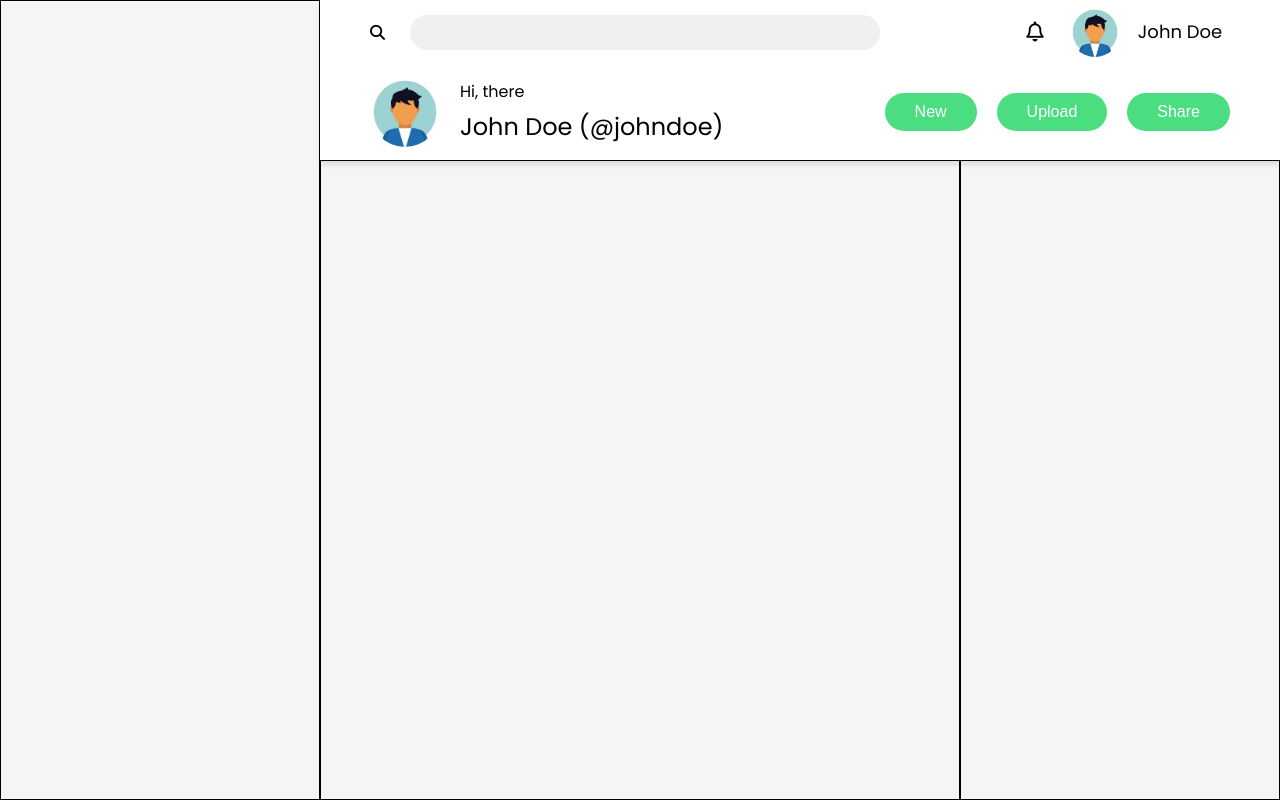
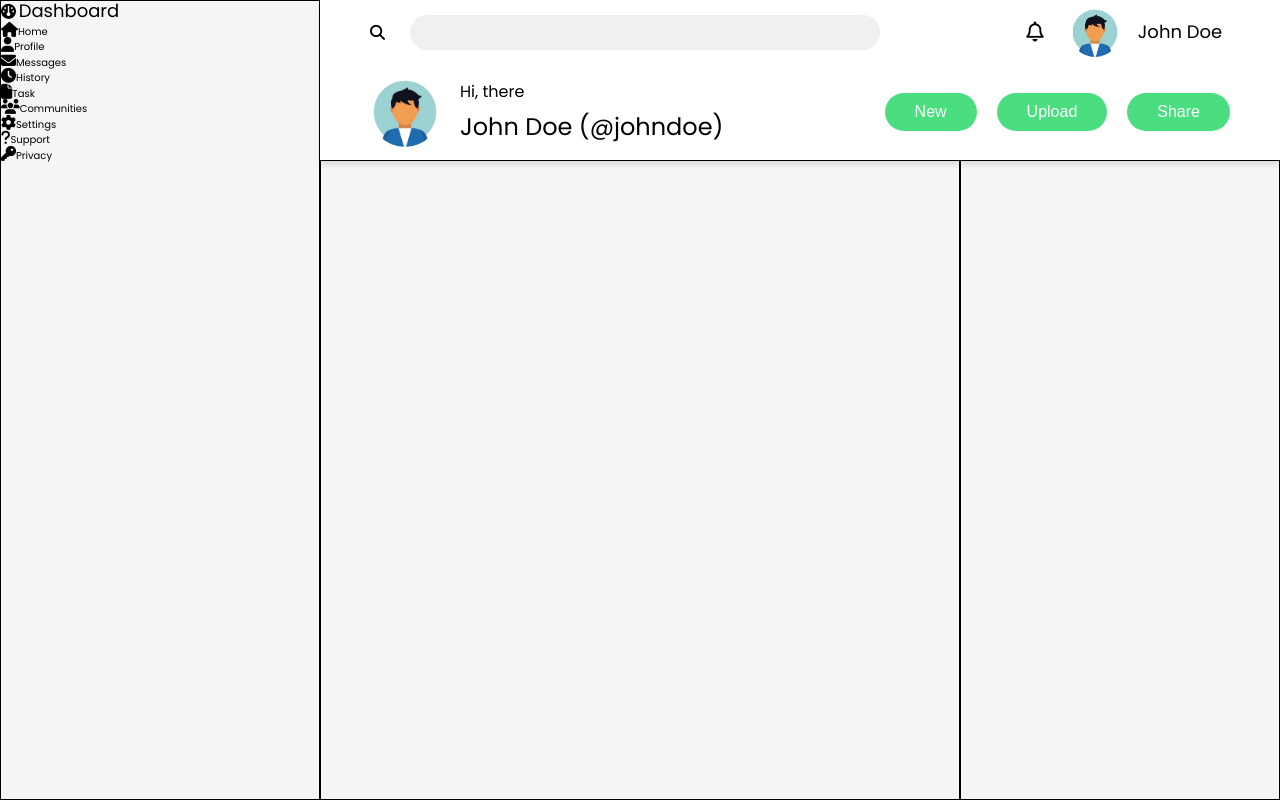
Before and after one commit to dselimovic02/odin-dashboard, a plain HTML site: page index.html in a window 1280 px wide. Drawn offline with Linux system fonts and the light colour scheme.

Commit message:
Add menu html

```diff
--- a/index.html
+++ b/index.html
@@ -37,7 +37,23 @@
     </div>
 
     <div class="menu">
-
+      <div class="menu-header">
+        <i class="menu-logo fa-solid fa-gauge"></i>
+        <span class="menu-text">Dashboard</span>
+      </div>
+      <ul class="item-set">
+        <li><i class="fa-solid fa-house"></i>Home</li>
+        <li><i class="fa-solid fa-user"></i>Profile</li>
+        <li><i class="fa-solid fa-envelope"></i>Messages</li>
+        <li><i class="fa-solid fa-clock"></i>History</li>
+        <li><i class="fa-solid fa-file"></i>Task</li>
+        <li><i class="fa-solid fa-users"></i>Communities</li>
+      </ul>
+      <ul class="item-set">
+        <li><i class="fa-solid fa-gear"></i>Settings</li>
+        <li><i class="fa-solid fa-question"></i>Support</li>
+        <li><i class="fa-solid fa-key"></i>Privacy</li>
+      </ul>
     </div>
 
     <div class="projects">
```
